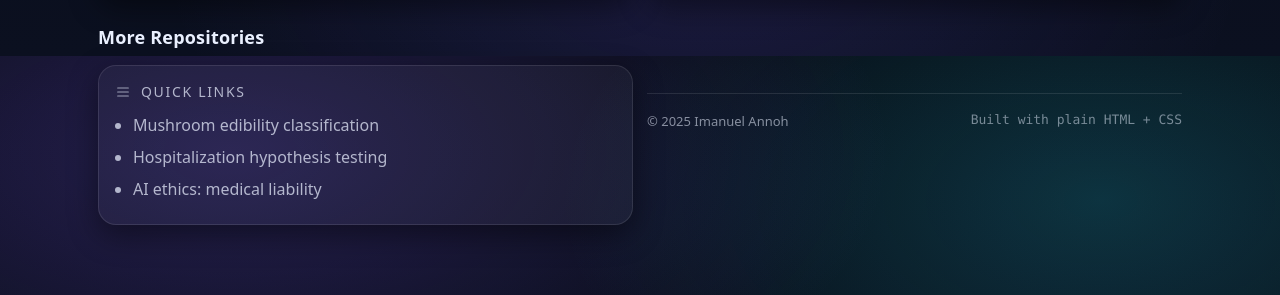
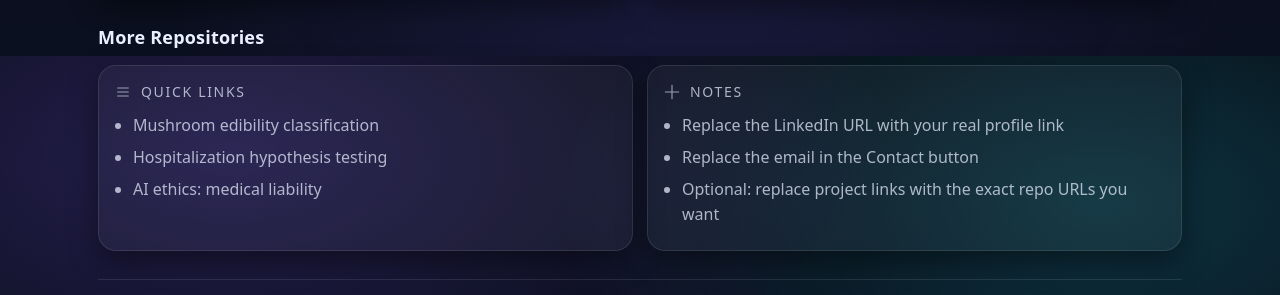
Before and after one commit to annohimanuel/annohimanuel.github.io, a plain HTML site: page index.html in a window 1280 px wide. Shown: the part 1544-1839 px from the top of the page. Drawn offline with Linux system fonts and the light colour scheme.

Commit message:
Clean up index.html by removing comments
Removed commented sections for clarity and streamlined the HTML structure.

```diff
--- a/index.html
+++ b/index.html
@@ -1,4 +1,3 @@
-<!-- index.html (drop this at the root of your annohimanuel.github.io repo) -->
 <!doctype html>
 <html lang="en">
 <head>
@@ -42,7 +41,6 @@
       overflow-x:hidden;
     }
 
-    /* subtle grid */
     body:before{
       content:"";
       position:fixed; inset:0;
@@ -58,7 +56,6 @@
     a{color:inherit; text-decoration:none}
     .wrap{max-width:var(--max); margin:0 auto; padding:28px 18px 80px}
 
-    /* top nav */
     .nav{
       display:flex; align-items:center; justify-content:space-between;
       gap:12px;
@@ -92,7 +89,6 @@
     .pill:hover{transform: translateY(-1px); background:rgba(255,255,255,.05); border-color:rgba(255,255,255,.18)}
     .icon{width:16px; height:16px; opacity:.9}
 
-    /* hero */
     .hero{
       margin-top:10px;
       border-radius: var(--radius2);
@@ -160,7 +156,6 @@
       background: linear-gradient(135deg, rgba(124,92,255,.28), rgba(34,211,238,.18));
     }
 
-    /* profile card */
     .profile{
       border:1px solid var(--line);
       border-radius: var(--radius);
@@ -199,7 +194,6 @@
       line-height:1.5;
     }
 
-    /* sections */
     .grid2{display:grid; grid-template-columns: 1fr 1fr; gap:14px; margin-top:16px}
     .card{
       border:1px solid var(--line);
@@ -220,7 +214,6 @@
     .list{margin:0; padding-left:18px; color:var(--muted); line-height:1.6}
     .list li{margin:6px 0}
 
-    /* projects */
     .sectionTitle{
       margin:26px 0 10px;
       font-size:18px;
@@ -284,7 +277,6 @@
       font-weight:600;
     }
 
-    /* footer */
     footer{
       margin-top:28px;
       padding-top:18px;
@@ -294,7 +286,6 @@
       display:flex; justify-content:space-between; gap:10px; flex-wrap:wrap;
     }
 
-    /* responsive */
     @media (max-width: 920px){
       .heroContent{grid-template-columns: 1fr; padding:20px}
       .title{font-size:38px}
@@ -308,7 +299,6 @@
 <body>
   <div class="wrap">
 
-    <!-- NAV -->
     <div class="nav">
       <div class="brand">
         <div class="dot"></div>
@@ -316,7 +306,6 @@
       </div>
 
       <div class="navlinks">
-        <!-- Replace # with your real links (keep or remove as you want) -->
         <a class="pill" href="resume.pdf" title="Resume (PDF)">
           <svg class="icon" viewBox="0 0 24 24" fill="none"><path d="M7 3h7l3 3v15a2 2 0 0 1-2 2H7a2 2 0 0 1-2-2V5a2 2 0 0 1 2-2Z" stroke="currentColor" stroke-width="1.7"/><path d="M14 3v4a1 1 0 0 0 1 1h4" stroke="currentColor" stroke-width="1.7"/></svg>
           Resume
@@ -332,7 +321,6 @@
       </div>
     </div>
 
-    <!-- HERO -->
     <section class="hero">
       <div class="heroBG"></div>
 
@@ -357,7 +345,6 @@
           </p>
 
           <div class="ctaRow">
-            <!-- Replace links as needed -->
             <a class="btn btnPrimary" href="#projects">
               <svg class="icon" viewBox="0 0 24 24" fill="none"><path d="M4 7h16M4 12h16M4 17h16" stroke="currentColor" stroke-width="1.7" stroke-linecap="round"/></svg>
               View featured projects
@@ -371,7 +358,6 @@
 
         <aside class="profile">
           <div class="pfTop">
-            <!-- Put your photo here: create /assets/profile.jpg -->
             <img class="avatar" src="assets/profile.jpg" alt="Imanuel Annoh portrait" onerror="this.style.display='none';document.getElementById('pfFallback').style.display='flex';" />
             <div id="pfFallback" style="display:none; width:64px; height:64px; border-radius:18px; border:1px solid rgba(255,255,255,.14); background:linear-gradient(135deg, rgba(124,92,255,.35), rgba(34,211,238,.18)); align-items:center; justify-content:center; font-weight:800;">
               IA
@@ -402,7 +388,6 @@
       </div>
     </section>
 
-    <!-- QUICK INFO -->
     <div class="grid2">
       <section class="card">
         <div class="h">
@@ -431,7 +416,6 @@
       </section>
     </div>
 
-    <!-- PROJECTS -->
     <h2 class="sectionTitle" id="projects">Featured Projects</h2>
     <p class="sectionSub">
       Add screenshots in <span style="font-family:var(--mono)">/assets</span> to make the cards look premium.
@@ -439,7 +423,6 @@
     </p>
 
     <div class="projects">
-      <!-- 1 -->
       <article class="proj">
         <div class="projMedia">
           <img src="assets/project-readmission.jpg" alt="Hospital readmission project screenshot" onerror="this.style.display='none';" />
@@ -462,7 +445,6 @@
         </div>
       </article>
 
-      <!-- 2 -->
       <article class="proj">
         <div class="projMedia">
           <img src="assets/project-booking.jpg" alt="Booking completion project screenshot" onerror="this.style.display='none';" />
@@ -484,7 +466,6 @@
         </div>
       </article>
 
-      <!-- 3 -->
       <article class="proj">
         <div class="projMedia">
           <img src="assets/project-diabetes.jpg" alt="Diabetes prediction project screenshot" onerror="this.style.display='none';" />
@@ -506,7 +487,6 @@
         </div>
       </article>
 
-      <!-- 4 -->
       <article class="proj">
         <div class="projMedia">
           <img src="assets/project-crop.jpg" alt="Crop recommender project screenshot" onerror="this.style.display='none';" />
@@ -528,7 +508,6 @@
       </article>
     </div>
 
-    <!-- EXTRA / REPOS -->
     <h2 class="sectionTitle" style="margin-top:28px;">More Repositories</h2>
     <div class="grid2">
       <section class="card">
@@ -542,6 +521,18 @@
           <li><a href="https://github.com/annohimanuel/AI-Ethics-Medical_liability-">AI ethics: medical liability</a></li>
         </ul>
       </section>
+      <section class="card">
+        <div class="h">
+          <svg class="icon" viewBox="0 0 24 24" fill="none"><path d="M12 2v20M2 12h20" stroke="currentColor" stroke-width="1.7" stroke-linecap="round"/></svg>
+          Notes
+        </div>
+        <ul class="list">
+          <li>Replace the LinkedIn URL with your real profile link</li>
+          <li>Replace the email in the Contact button</li>
+          <li>Optional: replace project links with the exact repo URLs you want</li>
+        </ul>
+      </section>
+    </div>
 
     <footer>
       <div>© <span id="year"></span> Imanuel Annoh</div>
```
